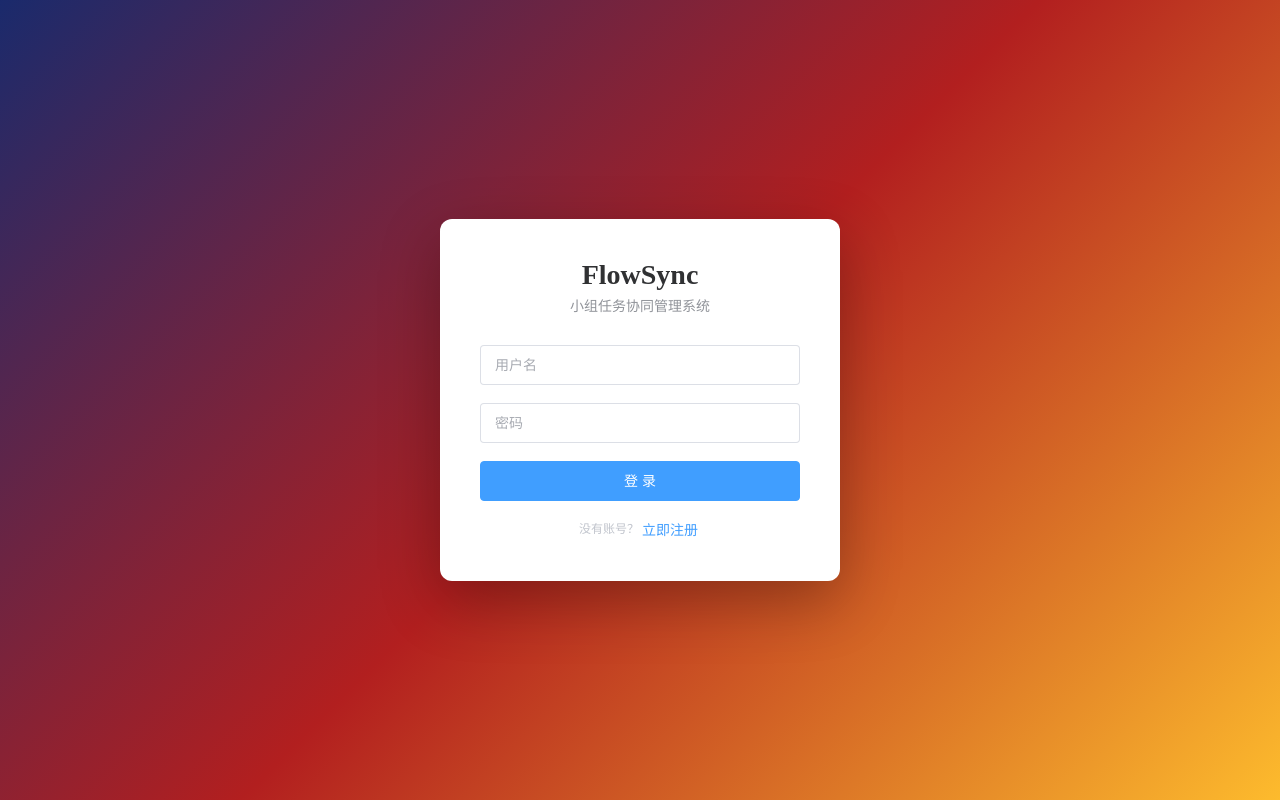
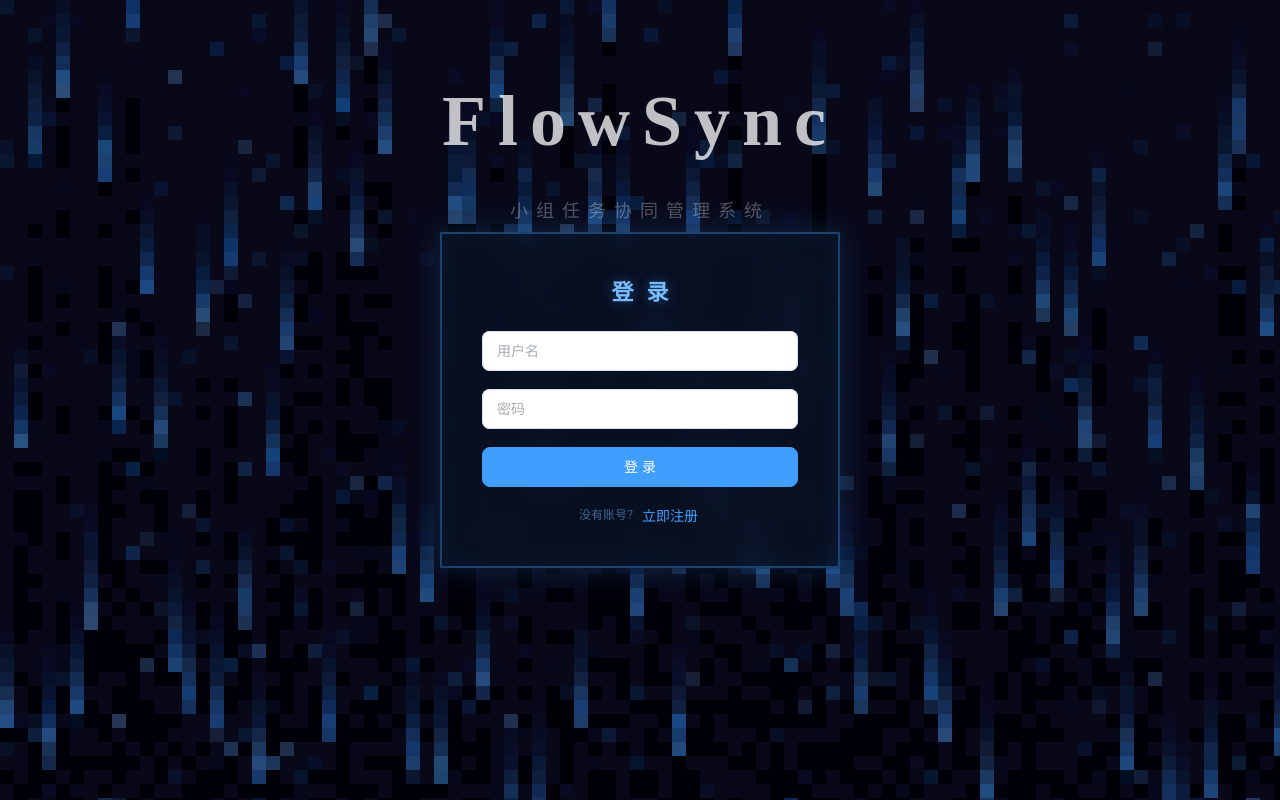
Before and after one commit to Murphy-MJF/FLowSync, a Vue app in the folder frontend/: page / in a window 1280 px wide. Built offline with nearby package versions, Linux system fonts and the light colour scheme.

Commit message:
头像修改

```diff
--- a/frontend/src/App.vue
+++ b/frontend/src/App.vue
@@ -1,6 +1,100 @@
-<template>  <!-- 模板部分：定义组件的 HTML 结构 -->
-  <router-view />  <!-- 路由视图占位符：根据当前路由动态渲染对应的页面组件 -->
-</template>  <!-- 模板结束 -->
+<template>
+  <div>
+    <router-view />
+    <Transition name="fade">
+      <div v-if="showBackTop" class="back-to-top" @click="scrollToTop" title="返回顶部">
+        <span class="top-arrow">▲</span>
+      </div>
+    </Transition>
+  </div>
+</template>
 
-<script setup>  // 脚本部分：使用 Vue 3 的 <script setup> 语法糖，无需手动注册组件
-</script>  // 脚本结束
+<script setup>
+import { ref, onMounted, onUnmounted } from 'vue'
+
+const showBackTop = ref(false)
+
+function onScroll() {
+  showBackTop.value = window.scrollY > 300
+}
+
+function scrollToTop() {
+  window.scrollTo({ top: 0, behavior: 'smooth' })
+}
+
+onMounted(() => window.addEventListener('scroll', onScroll))
+onUnmounted(() => window.removeEventListener('scroll', onScroll))
+</script>
+
+<style>
+/* 返回顶部按钮 */
+.back-to-top {
+  position: fixed;
+  bottom: 30px;
+  right: 30px;
+  width: 44px;
+  height: 44px;
+  border-radius: 50%;
+  background: rgba(64, 158, 255, 0.85);
+  backdrop-filter: blur(8px);
+  color: #fff;
+  display: flex;
+  align-items: center;
+  justify-content: center;
+  cursor: pointer;
+  z-index: 1000;
+  box-shadow: 0 4px 16px rgba(64, 158, 255, 0.35);
+  transition: all 0.3s cubic-bezier(0.4, 0, 0.2, 1);
+}
+.back-to-top:hover {
+  transform: translateY(-3px);
+  box-shadow: 0 6px 24px rgba(64, 158, 255, 0.5);
+}
+.back-to-top:active {
+  transform: scale(0.9);
+}
+.top-arrow {
+  font-size: 16px;
+  line-height: 1;
+}
+
+/* 淡入淡出过渡 */
+.fade-enter-active, .fade-leave-active {
+  transition: opacity 0.3s, transform 0.3s;
+}
+.fade-enter-from, .fade-leave-to {
+  opacity: 0;
+  transform: scale(0.6);
+}
+
+/* 全局按钮按压反馈 */
+.el-button {
+  transition: transform 0.15s cubic-bezier(0.4, 0, 0.2, 1) !important;
+}
+.el-button:active {
+  transform: scale(0.95) !important;
+}
+
+/* 全局卡片悬停效果 */
+.el-card {
+  transition: box-shadow 0.3s ease, transform 0.3s ease;
+}
+.el-card:hover {
+  box-shadow: 0 4px 20px rgba(0, 0, 0, 0.1) !important;
+}
+
+/* 全局圆角统一 */
+.el-card, .el-dialog, .el-table {
+  border-radius: 12px !important;
+  overflow: hidden;
+}
+.el-button {
+  border-radius: 8px !important;
+}
+.el-tag {
+  border-radius: 6px !important;
+}
+.el-input .el-input__wrapper, .el-select .el-input__wrapper {
+  border-radius: 8px !important;
+}
+</style>
--- a/frontend/src/views/HomeView.vue
+++ b/frontend/src/views/HomeView.vue
@@ -1,9 +1,15 @@
 <template>
   <!-- ==================== 登录/注册页面 ==================== -->
   <div v-if="!currentUser" class="login-container">
+    <!-- 像素风格动态背景 -->
+    <canvas ref="pixelCanvas" class="pixel-canvas"></canvas>
+    <!-- 背景大字标题 -->
+    <div class="hero-title">FlowSync</div>
+    <div class="hero-subtitle">小组任务协同管理系统</div>
+
     <div class="login-card">
-      <h1 class="login-title">FlowSync</h1>
-      <p class="login-subtitle">小组任务协同管理系统</p>
+      <h1 v-if="!isRegisterMode" class="login-heading">登 录</h1>
+      <h1 v-else class="login-heading">注 册</h1>
 
       <!-- 登录表单 -->
       <el-form v-if="!isRegisterMode" :model="loginForm" :rules="loginRules" ref="loginFormRef" @keyup.enter="handleLogin">
@@ -19,7 +25,7 @@
           </el-button>
         </el-form-item>
         <div class="login-hint">
-          <!--<p>预置账号：leader / member1 / member2，密码均为 123456</p> -->
+          <!--<p>预置账号：admin/leader / member1 / member2，密码均为 123456</p> -->
           <p>
             没有账号？<el-button link type="primary" @click="switchToRegister">立即注册</el-button>
           </p>
@@ -214,7 +220,98 @@ const panelMap = {
 
 const currentPanel = computed(() => panelMap[activeMenu.value] || DashboardPanel)
 
+// 像素风格背景动画
+const pixelCanvas = ref(null)
+
+function initPixelBackground() {
+  const canvas = pixelCanvas.value
+  if (!canvas) return
+  const ctx = canvas.getContext('2d')
+  let w, h, cols, rows, grid, drops
+
+  function resize() {
+    canvas.width = window.innerWidth
+    canvas.height = window.innerHeight
+    w = canvas.width; h = canvas.height
+    const size = 14
+    cols = Math.floor(w / size) + 1
+    rows = Math.floor(h / size) + 1
+    grid = new Array(cols).fill(null).map(() => new Array(rows).fill(0))
+    drops = new Array(cols).fill(0).map(() => Math.random() * -rows)
+  }
+  resize()
+  window.addEventListener('resize', resize)
+
+  let mx = w / 2, my = h / 2
+  canvas.addEventListener('mousemove', e => { mx = e.clientX; my = e.clientY })
+
+  // 蓝色系像素风
+  const bluePalette = ['#409EFF','#337ecc','#5cadff','#1a6dd4','#79bbff','#2b8af0']
+  const size = 14
+
+  function draw() {
+    ctx.fillStyle = 'rgba(8, 15, 30, 0.06)'
+    ctx.fillRect(0, 0, w, h)
+
+    for (let c = 0; c < cols; c++) {
+      const speed = 0.08 + Math.random() * 0.2
+      drops[c] += speed
+      const r = Math.floor(drops[c])
+      if (drops[c] > rows + 10) drops[c] = -3
+
+      if (r >= 0 && r < rows) {
+        let px = c * size, py = r * size
+        const dist = Math.hypot(px - mx, py - my)
+
+        // 鼠标避让
+        if (dist < 120 && dist > 0) {
+          const angle = Math.atan2(py - my, px - mx)
+          const push = (120 - dist) * 0.4
+          px += Math.cos(angle) * push
+          py += Math.sin(angle) * push
+        }
+
+        ctx.fillStyle = bluePalette[Math.floor(Math.random() * bluePalette.length)]
+        ctx.globalAlpha = 0.12
+
+        // 鼠标附近变亮
+        if (dist < 100) {
+          ctx.globalAlpha = 0.12 + (1 - dist / 100) * 0.45
+        }
+        ctx.fillRect(px, py, size, size)
+
+        // 拖尾
+        if (r > 0) {
+          let tx = c * size, ty = (r - 1) * size
+          const tdist = Math.hypot(tx - mx, ty - my)
+          if (tdist < 120 && tdist > 0) {
+            const a = Math.atan2(ty - my, tx - mx)
+            tx += Math.cos(a) * (120 - tdist) * 0.3
+            ty += Math.sin(a) * (120 - tdist) * 0.3
+          }
+          ctx.globalAlpha = 0.03
+          ctx.fillRect(tx, ty, size, size)
+        }
+        ctx.globalAlpha = 1
+      }
+    }
+
+    // 随机闪烁
+    for (let i = 0; i < 12; i++) {
+      const x = Math.floor(Math.random() * cols) * size
+      const y = Math.floor(Math.random() * rows) * size
+      ctx.fillStyle = bluePalette[Math.floor(Math.random() * bluePalette.length)]
+      ctx.globalAlpha = 0.15 + Math.random() * 0.2
+      ctx.fillRect(x, y, size, size)
+    }
+    ctx.globalAlpha = 1
+    requestAnimationFrame(draw)
+  }
+  draw()
+}
+
 onMounted(() => {
+  initPixelBackground()
   const stored = sessionStorage.getItem('currentUser')
   const token = sessionStorage.getItem('token')
   if (stored && token) {
@@ -302,30 +399,66 @@ function handleLogout() {
   justify-content: center;
   align-items: center;
   height: 100vh;
-  background: linear-gradient(135deg, #1a2a6c, #b21f1f, #fdbb2d);
+  background: #0a0f1e;
+  position: relative;
+  overflow: hidden;
+}
+.pixel-canvas {
+  position: absolute;
+  top: 0; left: 0;
+  width: 100%; height: 100%;
+  z-index: 0;
 }
 .login-card {
+  position: relative;
+  z-index: 2;
   width: 400px;
   padding: 40px;
-  background: #fff;
-  border-radius: 12px;
-  box-shadow: 0 20px 60px rgba(0,0,0,0.3);
+  background: rgba(10, 18, 36, 0.88);
+  backdrop-filter: blur(12px);
+  -webkit-backdrop-filter: blur(12px);
+  border: 2px solid rgba(64, 158, 255, 0.35);
+  box-shadow: 0 0 30px rgba(64, 158, 255, 0.2), inset 0 0 30px rgba(64, 158, 255, 0.05);
+  image-rendering: pixelated;
 }
-.login-title {
+/* 背景大字标题 */
+.hero-title {
+  position: absolute;
+  top: 10%;
+  left: 50%;
+  transform: translateX(-50%);
+  font-size: 72px;
+  font-weight: 900;
+  color: rgba(255, 255, 255, 0.75);
+  letter-spacing: 12px;
+  pointer-events: none;
+  user-select: none;
+  text-shadow: 0 0 80px rgba(255,255,255,0.1);
+}
+.hero-subtitle {
+  position: absolute;
+  top: calc(12% + 100px);
+  left: 50%;
+  transform: translateX(-50%);
+  font-size: 18px;
+  font-weight: 300;
+  color: rgba(255, 255, 255, 0.3);
+  letter-spacing: 8px;
+  pointer-events: none;
+  user-select: none;
+}
+.login-heading {
   text-align: center;
-  font-size: 28px;
-  color: #303133;
-  margin-bottom: 4px;
-}
-.login-subtitle {
-  text-align: center;
-  color: #909399;
-  font-size: 14px;
-  margin-bottom: 30px;
+  font-size: 22px;
+  font-weight: 600;
+  color: #79bbff;
+  margin-bottom: 24px;
+  text-shadow: 0 0 12px rgba(64, 158, 255, 0.4);
+  font-family: 'Courier New', monospace;
 }
 .login-hint {
   text-align: center;
-  color: #c0c4cc;
+  color: rgba(121, 187, 255, 0.5);
   font-size: 12px;
   line-height: 1.8;
 }
@@ -339,9 +472,10 @@ function handleLogout() {
 /* 侧边栏 */
 .sidebar {
   width: 220px;
-  background: #304156;
+  background: linear-gradient(180deg, #1e2a3a 0%, #263445 100%);
   display: flex;
   flex-direction: column;
+  box-shadow: 2px 0 16px rgba(0,0,0,0.12);
 }
 .sidebar-header {
   padding: 20px;
@@ -370,8 +504,8 @@ function handleLogout() {
 /* 内容区 */
 .content {
   flex: 1;
-  padding: 20px;
-  background: #f0f2f5;
+  padding: 24px;
+  background: linear-gradient(135deg, #f5f7fa 0%, #e8ecf1 100%);
   overflow-y: auto;
 }
 </style>
```
Also changed, not shown: 1 other file (tests, documents, lock files or other folders).
